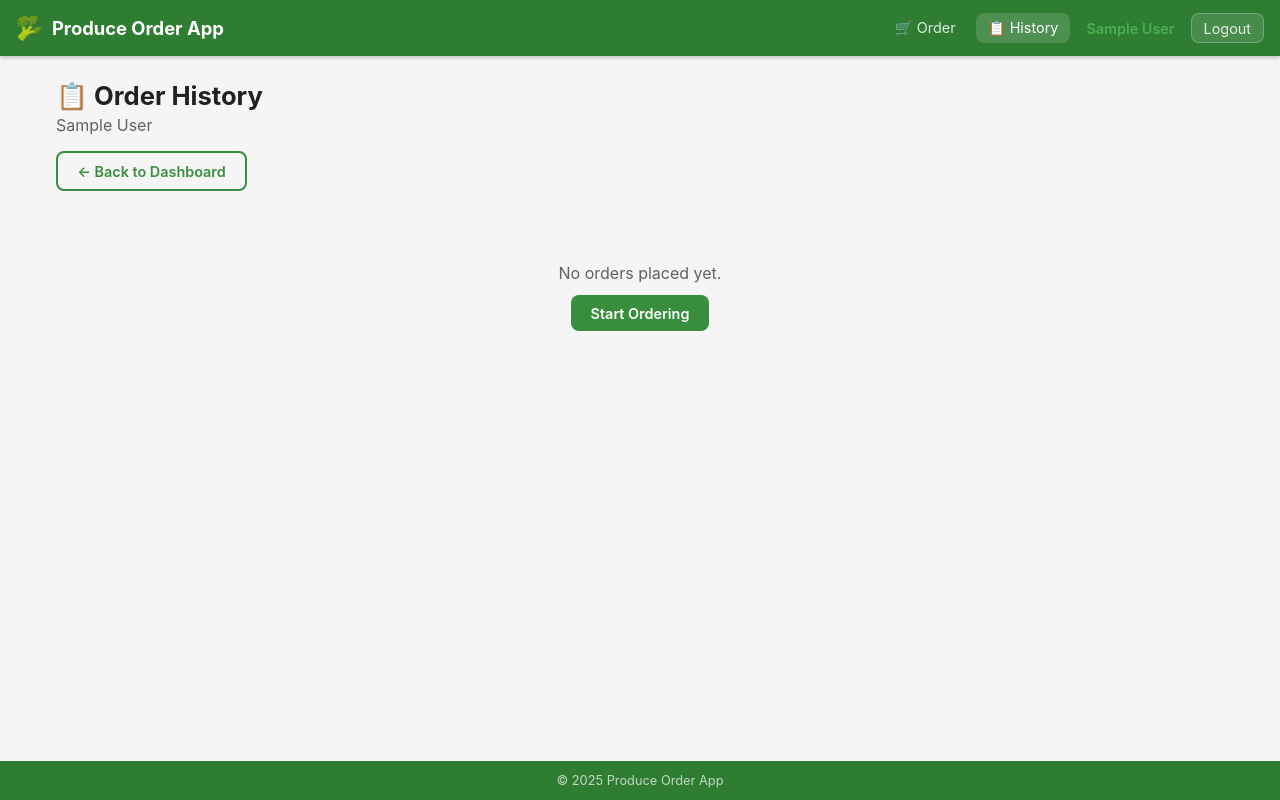
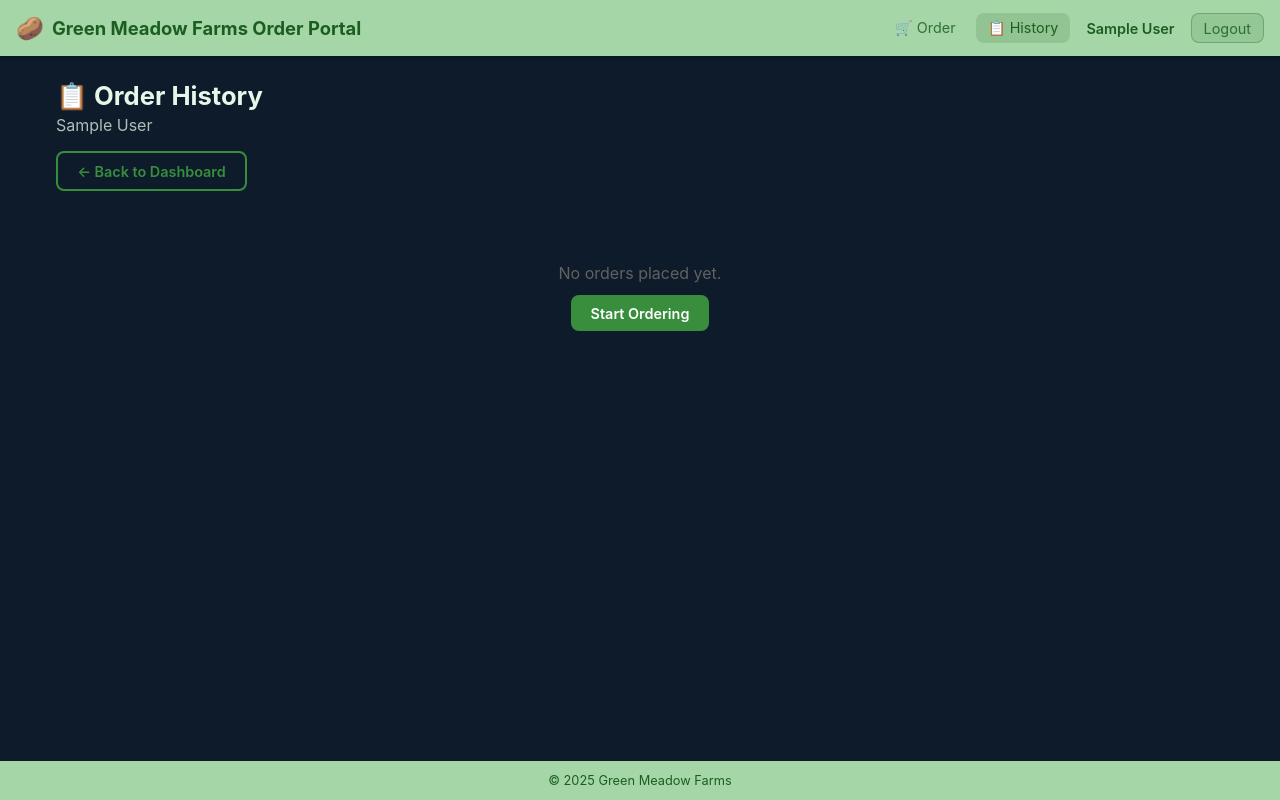
Before and after one commit to finiteg35/produceorderapp, a Flask app: page /history in a window 1280 px wide. Run offline with Flask 3, Linux system fonts and the light colour scheme; the visitor is signed in with stand-in values (Sample User, id 1); data that the repository does not hold is empty.

Commit message:
Update branding to Green Meadow Farms, category icons, dark blue bg, light green headers
Co-authored-by: finiteg35 <268261077+finiteg35@users.noreply.github.com>
Agent-Logs-Url: https://github.com/finiteg35/produceorderapp/sessions/163ee613-07f8-43b2-81a5-64a8de1dbe17

```diff
--- a/static/style.css
+++ b/static/style.css
@@ -20,7 +20,7 @@
   --text-muted:   #616161;
   --border:       #e0e0e0;
   --surface:      #ffffff;
-  --bg:           #f5f5f5;
+  --bg:           #0d1b2a;
   --radius:       8px;
   --shadow:       0 2px 8px rgba(0,0,0,0.10);
   --shadow-lg:    0 4px 20px rgba(0,0,0,0.15);
@@ -49,8 +49,8 @@ img { max-width: 100%; }
 
 /* ---- Navbar ---- */
 .navbar {
-  background: var(--green-dark);
-  color: #fff;
+  background: #a5d6a7;
+  color: #1b5e20;
   padding: 0 1rem;
   height: 56px;
   display: flex;
@@ -68,7 +68,7 @@ img { max-width: 100%; }
   gap: 0.5rem;
   font-size: 1.15rem;
   font-weight: 700;
-  color: #fff;
+  color: #1b5e20;
 }
 
 .logo-icon { font-size: 1.4rem; }
@@ -80,30 +80,30 @@ img { max-width: 100%; }
 }
 
 .nav-link {
-  color: rgba(255,255,255,0.85);
+  color: rgba(27, 94, 32, 0.85);
   padding: 0.35rem 0.75rem;
   border-radius: var(--radius);
   font-size: 0.9rem;
   transition: background var(--transition);
 }
 .nav-link:hover, .nav-link.active {
-  background: rgba(255,255,255,0.15);
-  color: #fff;
+  background: rgba(27, 94, 32, 0.15);
+  color: #1b5e20;
   text-decoration: none;
 }
 
 .nav-store {
-  color: var(--green-light);
+  color: #1b5e20;
   font-weight: 600;
   font-size: 0.9rem;
   padding: 0 0.5rem;
 }
 
 .nav-logout {
-  background: rgba(255,255,255,0.12);
-  border: 1px solid rgba(255,255,255,0.25);
+  background: rgba(27, 94, 32, 0.12);
+  border: 1px solid rgba(27, 94, 32, 0.3);
 }
-.nav-logout:hover { background: rgba(255,80,80,0.3); }
+.nav-logout:hover { background: rgba(255,80,80,0.2); }
 
 /* ---- Main content ---- */
 .main-content {
@@ -116,8 +116,8 @@ img { max-width: 100%; }
 
 /* ---- Footer ---- */
 .footer {
-  background: var(--green-dark);
-  color: rgba(255,255,255,0.7);
+  background: #a5d6a7;
+  color: #1b5e20;
   text-align: center;
   padding: 0.75rem;
   font-size: 0.8rem;
@@ -308,8 +308,8 @@ img { max-width: 100%; }
 .dashboard-wrapper { width: 100%; }
 
 .store-header {
-  background: linear-gradient(135deg, var(--green-dark), var(--green));
-  color: #fff;
+  background: linear-gradient(135deg, #66bb6a, #a5d6a7);
+  color: #1b5e20;
   border-radius: 12px;
   padding: 1.25rem 1.5rem;
   display: flex;
@@ -364,7 +364,7 @@ img { max-width: 100%; }
   font-size: 1.1rem;
   font-weight: 700;
   margin-bottom: 1rem;
-  color: var(--blue-dark);
+  color: #e8f5e9;
 }
 
 .category-section {
@@ -556,8 +556,8 @@ img { max-width: 100%; }
 .history-header {
   margin-bottom: 1.5rem;
 }
-.history-header h1 { font-size: 1.6rem; margin-bottom: 0.25rem; }
-.history-sub { color: var(--text-muted); margin-bottom: 1rem; }
+.history-header h1 { font-size: 1.6rem; margin-bottom: 0.25rem; color: #e8f5e9; }
+.history-sub { color: rgba(232, 245, 233, 0.75); margin-bottom: 1rem; }
 
 .history-table-wrapper {
   background: var(--surface);
--- a/templates/base.html
+++ b/templates/base.html
@@ -3,15 +3,15 @@
 <head>
   <meta charset="UTF-8" />
   <meta name="viewport" content="width=device-width, initial-scale=1.0" />
-  <title>{% block title %}Produce Order App{% endblock %}</title>
+  <title>{% block title %}Green Meadow Farms Order Portal{% endblock %}</title>
   <link rel="stylesheet" href="{{ url_for('static', filename='style.css') }}" />
 </head>
 <body>
   {% block nav %}
   <nav class="navbar">
     <div class="navbar-brand">
-      <span class="logo-icon">🥦</span>
-      <span class="logo-text">Produce Order App</span>
+      <span class="logo-icon">🥔</span>
+      <span class="logo-text">Green Meadow Farms Order Portal</span>
     </div>
     {% if session.get('store_name') %}
     <div class="navbar-links">
@@ -41,7 +41,7 @@
   </main>
 
   <footer class="footer">
-    <p>&copy; 2025 Produce Order App</p>
+    <p>&copy; 2025 Green Meadow Farms</p>
   </footer>
 
   {% block scripts %}{% endblock %}
--- a/templates/login.html
+++ b/templates/login.html
@@ -1,12 +1,12 @@
 {% extends "base.html" %}
 
-{% block title %}Store Login – Produce Order App{% endblock %}
+{% block title %}Store Login – Green Meadow Farms Order Portal{% endblock %}
 
 {% block nav %}
 <nav class="navbar navbar-login">
   <div class="navbar-brand">
-    <span class="logo-icon">🥦</span>
-    <span class="logo-text">Produce Order App</span>
+    <span class="logo-icon">🥔</span>
+    <span class="logo-text">Green Meadow Farms Order Portal</span>
   </div>
 </nav>
 {% endblock %}
```
Also changed, not shown: templates/dashboard.html (+8 -1 lines).
